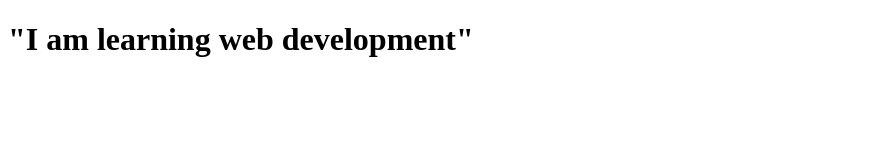
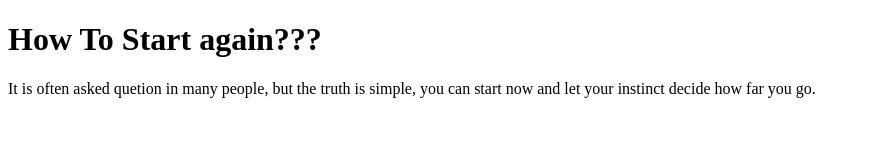
Before and after one commit to GKotherplanet/GKotherplanet, a plain HTML site: page index.html in a window 1280 px wide. Shown: the whole page, without its empty margins (0-870 px from the left). Drawn offline with Linux system fonts and the light colour scheme.

Commit message:
Add files via upload

```diff
--- a/index.html
+++ b/index.html
@@ -1,6 +1,13 @@
-<!Doctype html>
-<html>
-</body>
-<h1> "I am learning web development" </h1>
+<!DOCTYPE html>
+<html lang="en">
+<head>
+    <meta charset="UTF-8">
+    <meta name="viewport" content="width=device-width, initial-scale=1.0">
+    <title>GKOtherPlanet</title>
+    <link rel="icon" href="icon/LOGO.jpg">
+</head>
+<body>
+    <h1>How To Start again???</h1>
+    <p>It is often asked quetion in many people, but the truth is simple, you can start now and let your instinct decide how far you go.</p>
 </body>
 </html>
```
